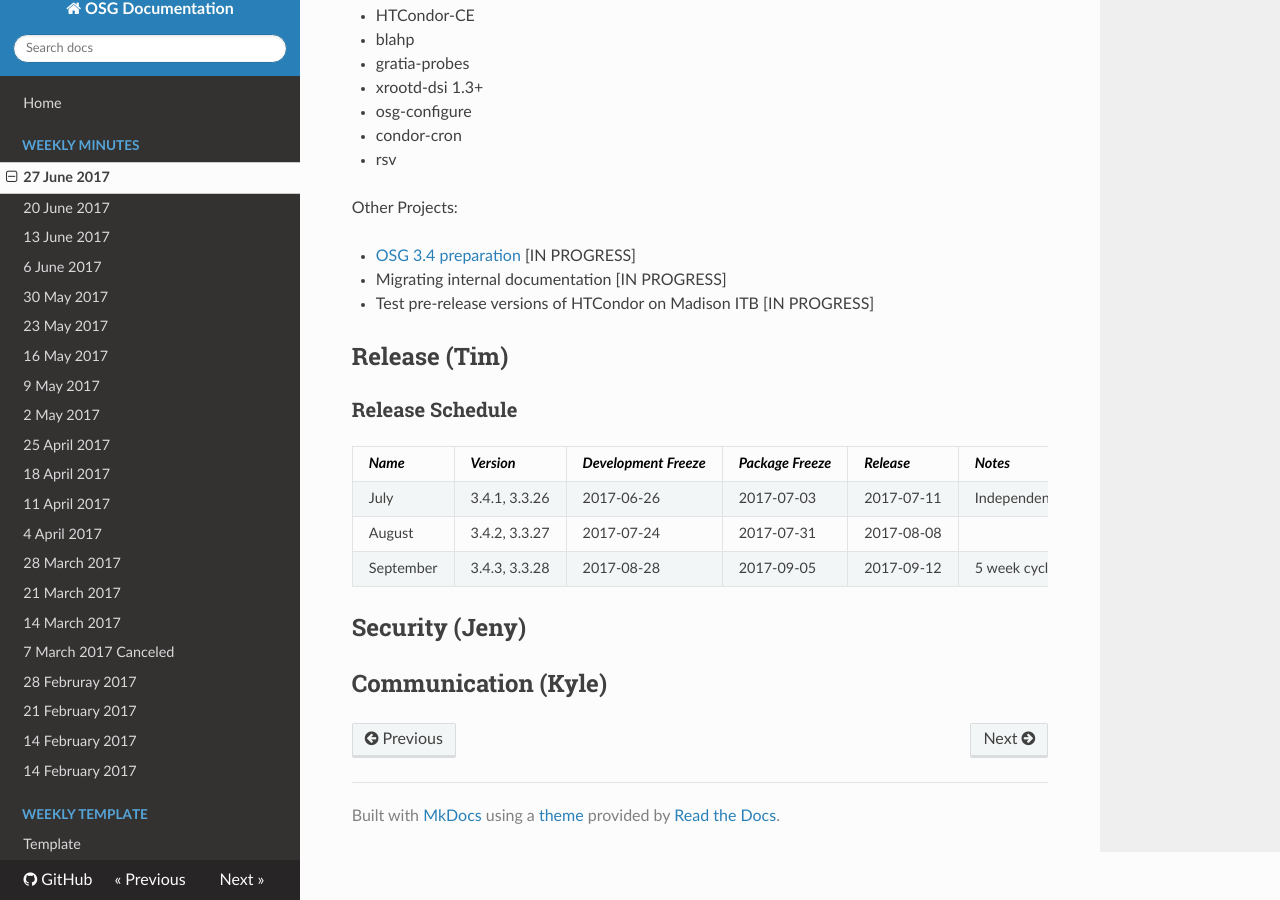
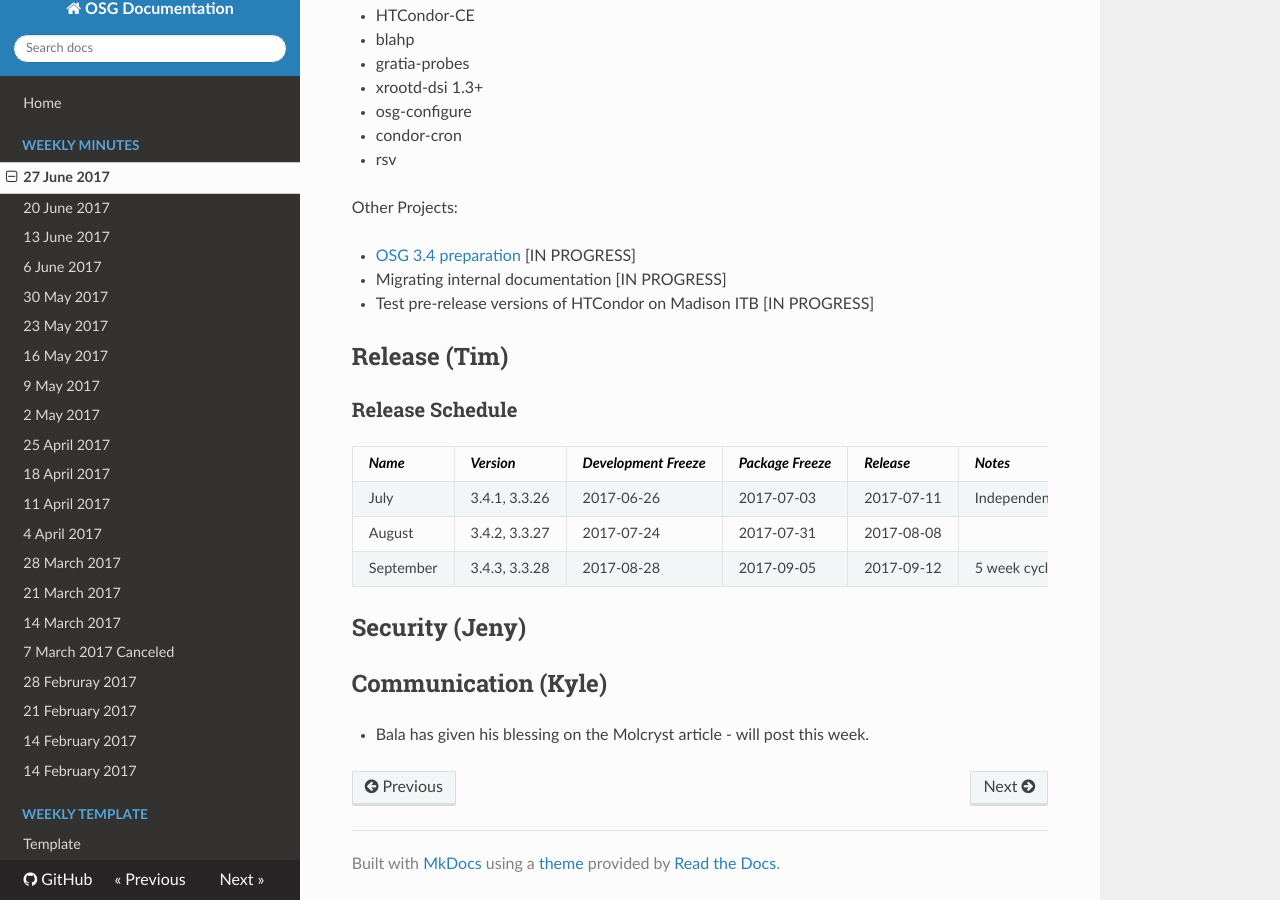
Before and after one commit to zsshah/production, an MkDocs documentation site: the page built from docs/WeeklyMinutes/27June2017.md, in a window 1280 px wide and 900 px high, scrolled down 1799 px. Built offline with MkDocs 1.6.1, drawn with Linux system fonts in a browser that asks for light colours; nearby versions of some CDN libraries; old or Windows-style settings are respelled for this version of MkDocs.

Commit message:
Update 27June2017.md

```diff
--- a/docs/WeeklyMinutes/27June2017.md
+++ b/docs/WeeklyMinutes/27June2017.md
@@ -67,3 +67,5 @@ Other Projects:
 ## Security (Jeny)
 
 ## Communication (Kyle)
+
+   * Bala has given his blessing on the Molcryst article - will post this week.
```
